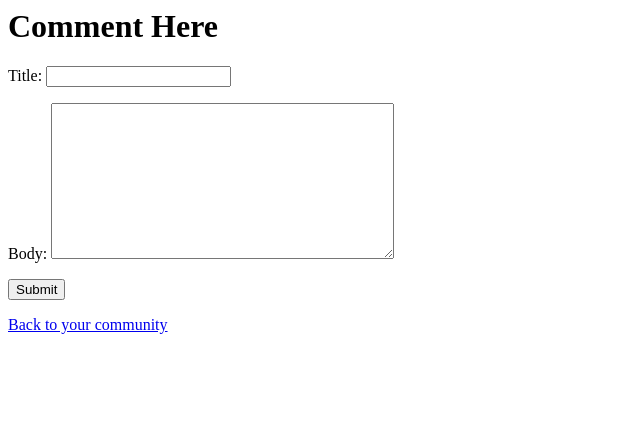
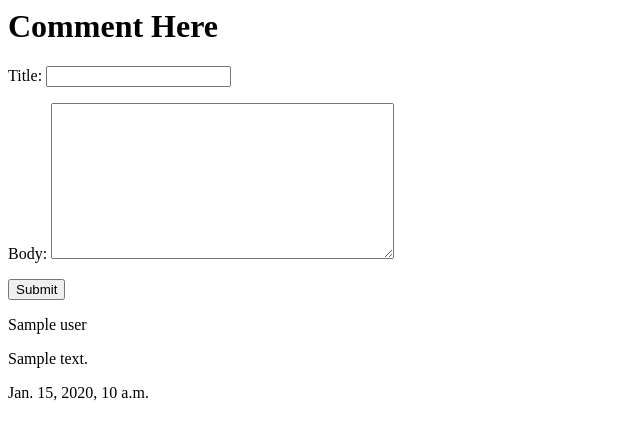
Before and after one commit to mpmckenz/djangit, a Django app: template djangit/templates/post.html in a window 1280 px wide. Shown: the top 440 px of the page, without its empty margins (0-640 px from the left). Run offline with Django 3.2, Linux system fonts and the light colour scheme; tables that the repository leaves empty hold one stand-in row (values such as "Sample post"); the template is opened without the code that fills it: values that come from a table or form of the project are taken from there, most other values are stand-ins (such as "Sample title", 1, 10 or a date in 2020); parts of the project's set-up code (start-up, migrations or seed data) failed here and were passed over.

Commit message:
functionality is working for comments

```diff
--- a/djangit/comment/models.py
+++ b/djangit/comment/models.py
@@ -10,6 +10,7 @@ class Comment(models.Model):
     user = models.ForeignKey(DjangitUser, on_delete=False)
     text = models.TextField(max_length=1000, default='')
     created_date = models.DateTimeField(default=timezone.now)
+
     # approved_comment = models.BooleanField(default=False)
 
     def __str__(self):
--- a/djangit/post/views.py
+++ b/djangit/post/views.py
@@ -1,6 +1,7 @@
 from django.shortcuts import render, redirect
 from djangit.comment.form import CommentForm
 from djangit.post.form import PostForm
+from djangit.post.models import Post
 from django.views import View
 from djangit.comment.models import Comment
 from djangit.subdjangit.models import Subdjangit
@@ -25,16 +26,15 @@ class CommentonPost(View):
 
         return render(request, html, {"subdjangit": subdjangit, "form": form, "comments": comments})
 
-    def post(self, request, id, url):
+    def post(self, request, url, id):
         html = "post.html"
         form = self.form_class(request.POST)
         if form.is_valid():
             data = form.cleaned_data
             Comment.objects.create(
                 user=request.user.djangituser,
-                url='{}'.format(url),
                 text=data['text'],
-                # id='{}'.format(id),
+                post=Post.objects.get(id=id)
 
 
             )
--- a/djangit/templates/comment.html
+++ b/djangit/templates/comment.html
@@ -5,4 +5,3 @@
   <button type="submit" class="save btn btn-default" >Submit</button>
 
 </form>
-<a href="/singleSubdjangit/">Back to your community</a>
--- a/djangit/templates/post.html
+++ b/djangit/templates/post.html
@@ -1 +1,7 @@
 {% include 'comment.html' %}
+{% for comment in comments %}
+<p>{{ comment.user }}</p>
+<p>{{ comment.text }}</p>
+<p>{{ comment.date_created }}</p>
+
+{% endfor %}
```
